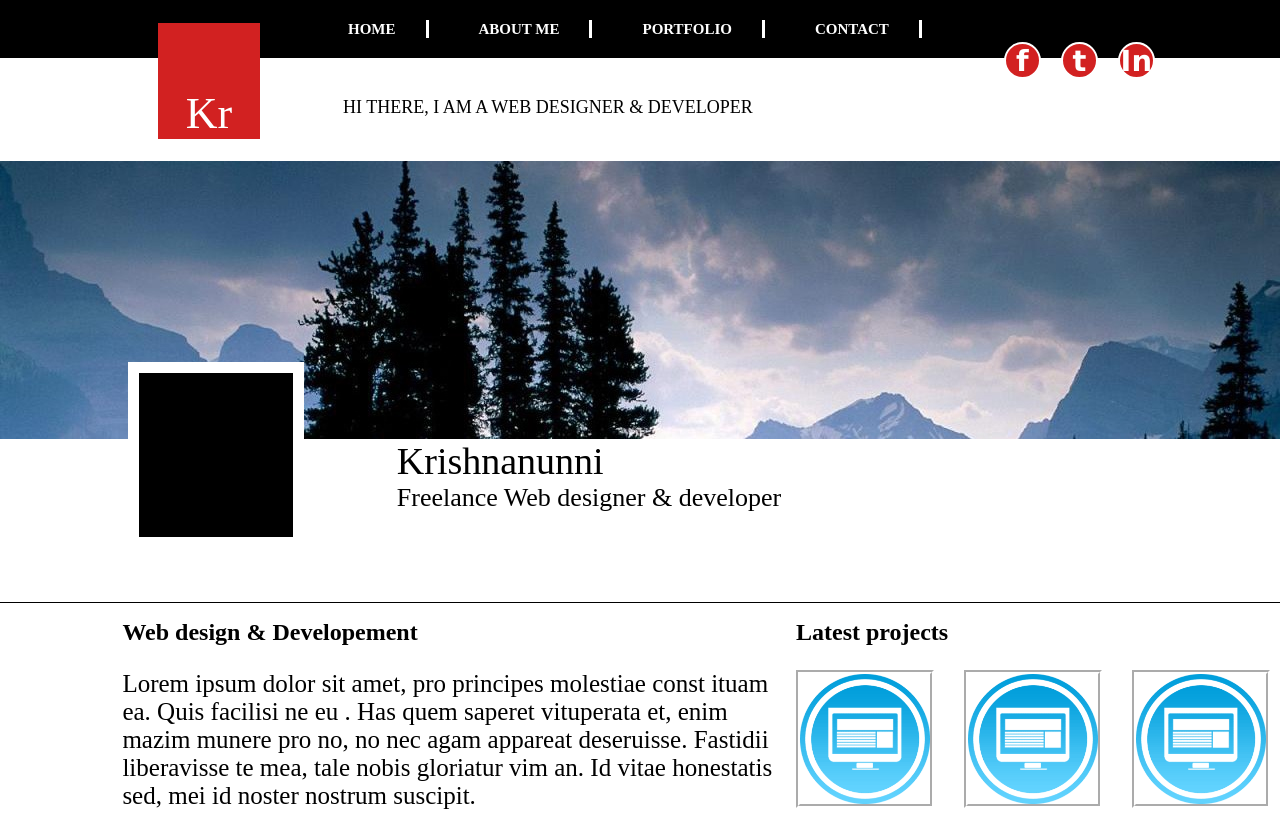
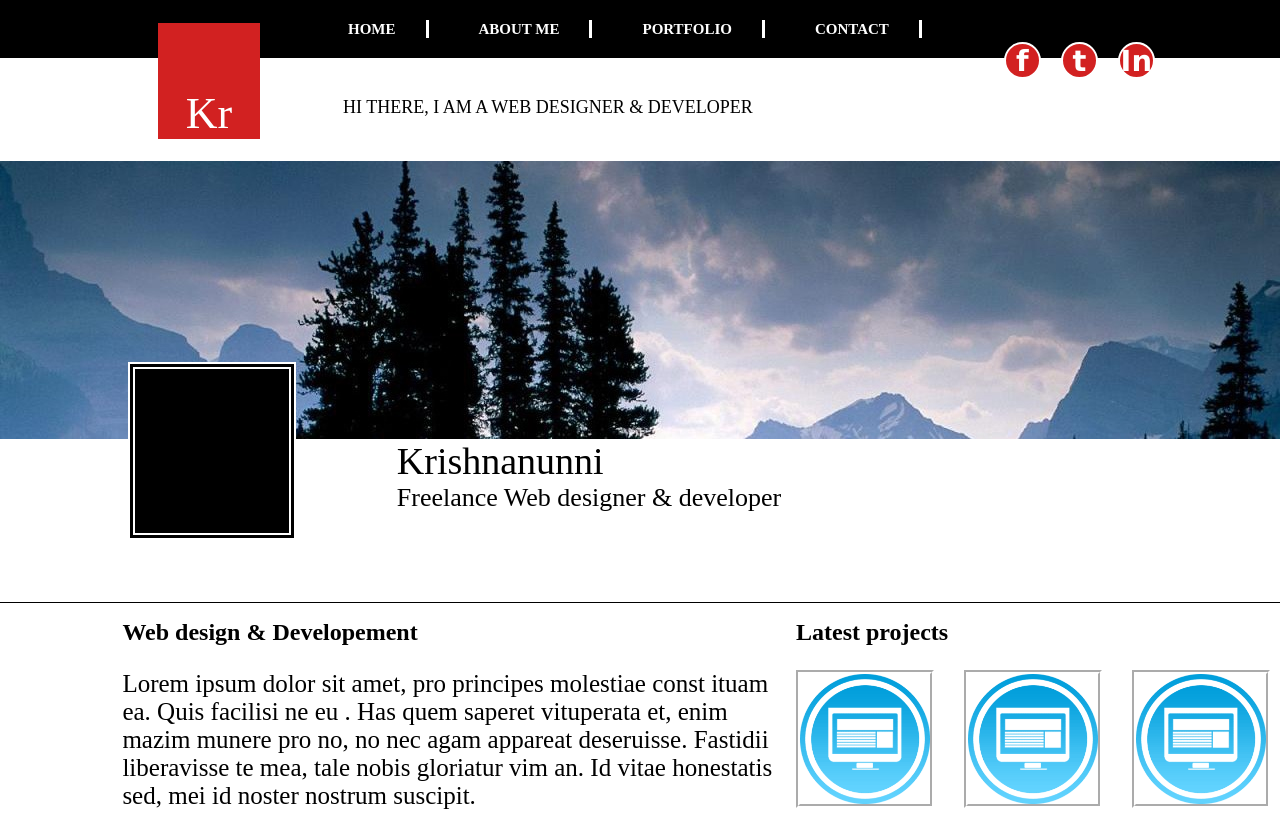
Before and after one commit to zweitesherz/portholio, a plain HTML site: page index.html in a window 1280 px wide. Drawn offline with Linux system fonts and the light colour scheme.

Commit message:
рамка

```diff
--- a/css.css
+++ b/css.css
@@ -133,7 +133,7 @@ top: 32px;
     margin-top: -6%;
     position: absolute;
     margin-left: 10%;
-    border: 11px solid white;
+    border: 7px double white;
 }
 
 .name {
```
